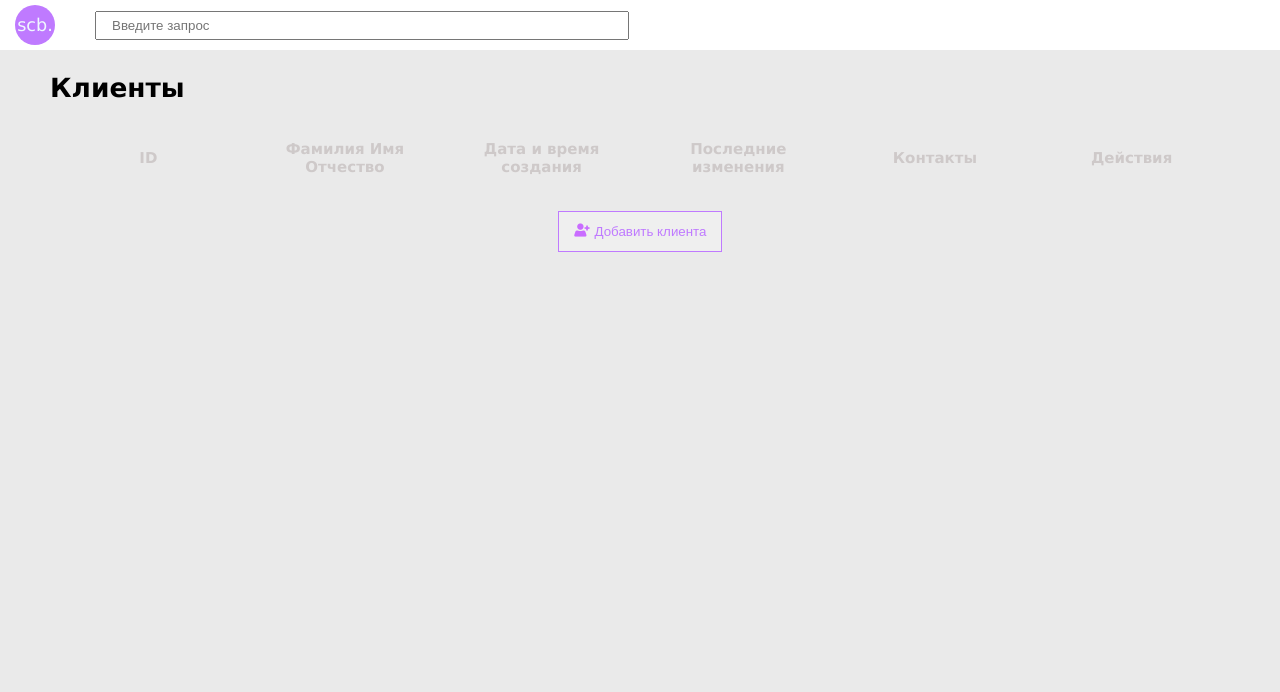
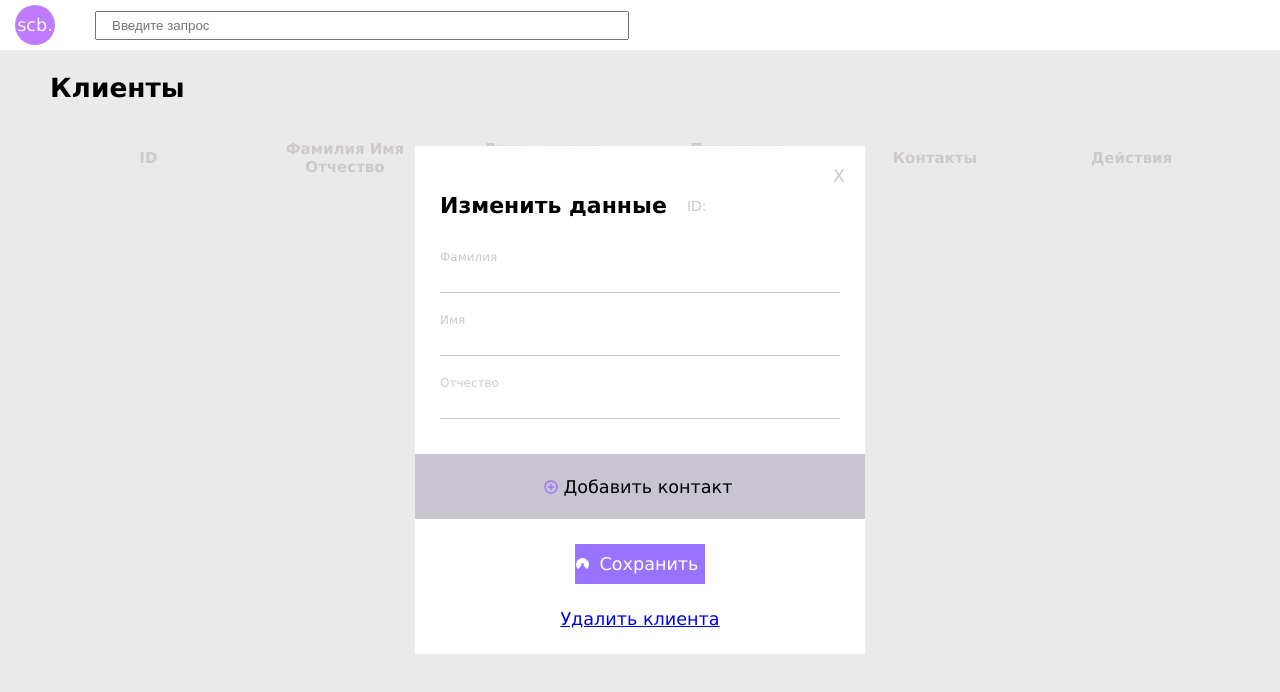
Before and after one commit to DimaShtGitHub/js_native_pet, a website built with Vite: page index.html in a window 1280 px wide. Built offline with nearby package versions, Linux system fonts and the light colour scheme; files whose address does not match are found by name.

Commit message:
update popup:
* вынес в отдельные функции различные компоненты (input, button, select)

* нужно закончить попап чтобы стереть старый образец кода

```diff
--- a/components/popup/popup.js
+++ b/components/popup/popup.js
@@ -1,8 +1,7 @@
 import { deletePerson } from "../../api/api";
 import { createPersonHook, editPersonHook, useApiMethods } from "../../helpers/hooks";
 import { popupBody } from "../../helpers/htmlElements";
-import { addContact } from "../ui/addContact/addContact";
-import { inputContact } from "../ui/inputContact/inputContact";
+import { inputContact, addContact } from "../ui/index";
 
 export const popup = () => {
   const sectionElment = document.createElement("section");
--- /dev/null
+++ b/components/popupElement/popupElement.js
@@ -0,0 +1,42 @@
+import { createPersonHook } from '../../helpers/hooks';
+import { popupForm } from '../popupForm/popupForm';
+import cls from './popupElement.module.css'
+
+export const popupElement = () => {
+  const form = popupForm()
+  // createPersonHook(form)
+
+  const container = document.createElement('div')
+  container.classList.add('popup', 'active')
+
+  const header = document.createElement('div')
+  header.classList.add(cls['popup__title']);
+
+  const headerText = document.createElement('p')
+  headerText.classList.add(cls['popup__title__text'])
+  headerText.innerText = 'Изменить данные'
+
+  const headerId = document.createElement('p')
+  headerId.classList.add(cls['popup__title__id'])
+  headerId.innerText = 'ID: ';
+
+  const headerBtnClose = document.createElement('div')
+  headerBtnClose.classList.add(cls['close-popup'])
+  headerBtnClose.id = 'btn_close-popup'
+  headerBtnClose.innerText = 'X'
+
+  headerBtnClose.addEventListener('click', () => {
+    container.classList.remove('active')
+  })
+
+  header.append(...[headerText, headerId, headerBtnClose])
+
+  const linkDeletePerson = document.createElement('a')
+  linkDeletePerson.classList.add(cls['link__delete-person'])
+  linkDeletePerson.href = '#'
+  linkDeletePerson.innerText = 'Удалить клиента'
+
+  container.append(...[header, form, linkDeletePerson])
+
+  return container
+}
--- /dev/null
+++ b/components/popupElement/popupElement.module.css
@@ -0,0 +1,30 @@
+.popup__title {
+  display: flex;
+  align-items: center;
+}
+
+.popup__title__text {
+  font-size: 22px;
+  font-weight: 600;
+  padding-right: 20px;
+}
+
+.popup__title__id {
+  color: rgb(206, 201, 201);
+  font-size: 14px;
+}
+
+.close-popup {
+  position: absolute;
+  right: 10px;
+  top: 10px;
+  padding: 10px;
+  cursor: pointer;
+  color: rgb(206, 201, 201);
+}
+
+.link__delete-person {
+  display: flex;
+  flex-direction: column;
+  align-items: center;
+}
--- /dev/null
+++ b/components/popupForm/popupForm.js
@@ -0,0 +1,44 @@
+import { createPersonHook } from '../../helpers/hooks';
+import { addContact, buttonForm, inputForm } from '../ui';
+import cls from './popupForm.module.css'
+
+export const popupForm = () => {
+  const btnSavePerson = buttonForm()
+  const container = document.createElement('form');
+  container.id = 'popup-form'
+  container.classList.add(cls['popup-form']);
+  const addContactBtn = addContact();
+
+  container.append(...[
+    inputForm('Фамилия', 'surname', 'input-surname'),
+    inputForm('Имя', 'name', 'input-name'),
+    inputForm('Отчество', 'lastName', 'input-lastName'),
+    addContactBtn,
+    btnSavePerson
+  ]);
+
+  btnSavePerson.addEventListener('submit', (e) => {
+
+    e.preventDefault();
+    const arrayContacts = []
+
+    // перебирает все поля контаков чтобы достать значение
+    addContactBtn.childNodes
+      .forEach((el) => {
+        if(el.childNodes[0].value) {
+          arrayContacts.push({
+            // значение выпадающего списка
+            type: el.childNodes[0].value,
+            // значение поля ввода
+            value: el.childNodes[1].value,
+          })
+        }
+      });
+
+      createPersonHook(container, arrayContacts)
+      console.log(123);
+  })
+
+
+  return container
+}
--- /dev/null
+++ b/components/popupForm/popupForm.module.css
@@ -0,0 +1,6 @@
+.popup-form {
+  display: flex;
+  flex-direction: column;
+  align-items: center;
+  margin-bottom: 15px;
+}
--- a/components/ui/addContact/addContact.js
+++ b/components/ui/addContact/addContact.js
@@ -1,9 +1,12 @@
 import cls from './addContact.module.css';
 import iconSvg from '../../../assets/img/add_circle_outline.svg'
+import { inputContact } from '..';
 
-export function addContact(fn) {
+export const addContact = (fn) => {
   const container = document.createElement('div')
-  container.classList.add(cls.container)
+  container.classList.add(cls.addContact)
+  const containerBtn = document.createElement('div')
+  containerBtn.classList.add(cls.btn)
 
   const icon = document.createElement('img')
   icon.src = iconSvg
@@ -14,10 +17,22 @@ export function addContact(fn) {
   text.innerText = 'Добавить контакт'
   text.classList.add(cls.text)
 
-  container.append(...[icon, text])
+  containerBtn.append(...[icon, text])
 
-  // container.addEventListener('click', () => {
-  //   fn()
-  // })
+  // const btn = document.createElement('input');
+  // btn.type = 'submit'
+  // btn.value = 'Добавить контакт'
+  // btn.classList.add(cls.text)
+
+  // containerBtn.append(...[icon, btn])
+
+  containerBtn.addEventListener('click', () => {
+      if(container.children.length <= 5) {
+        container.insertBefore(inputContact(container.children.length), containerBtn)
+      }
+  })
+
+  container.append(...[containerBtn])
+
   return container
 }
--- a/components/ui/addContact/addContact.module.css
+++ b/components/ui/addContact/addContact.module.css
@@ -1,20 +1,20 @@
-.container {
+.addContact {
   display: flex;
-  flex-direction: row;
+  flex-direction: column;
   justify-content: center;
   align-items: center;
 
-  /* width: calc(100% + 50px); */
-  width: 100%;
+  width: calc(100% + 20px);
+  /* width: 100%; */
   min-height: 35px;
 
   background-color: var(--bg-grey);
-
   margin: 25px 0px;
+  padding: 15px;
   cursor: pointer;
 }
 
-.container > * {
+.btn > * {
   margin-right: 5px;
 }
 
@@ -25,3 +25,11 @@
 .text {
 
 }
+
+.btn {
+  display: flex;
+  flex-direction: row;
+  justify-content: center;
+  align-items: center;
+
+}
--- /dev/null
+++ b/components/ui/buttonForm/buttonForm.js
@@ -0,0 +1,18 @@
+import cls from './buttonForm.module.css'
+
+export const buttonForm = () => {
+  const container = document.createElement('div')
+  const loader = document.createElement('span')
+  const btn = document.createElement('input')
+
+  loader.classList.add(cls.loader)
+
+  container.classList.add(cls['popup__btn__save'])
+
+  btn.classList.add(cls.btn)
+  btn.type = 'submit'
+  btn.value = 'Сохранить'
+  container.form = 'popup-form'
+  container.append(...[loader, btn])
+  return container
+}
--- /dev/null
+++ b/components/ui/buttonForm/buttonForm.module.css
@@ -0,0 +1,50 @@
+.popup__btn__save {
+  display: flex;
+  align-items: center;
+  justify-content: center;
+  width: 130px;
+  height: 40px;
+  color: white;
+  border: none;
+  /* cursor: pointer; */
+  background-color: #9873FF;
+  margin-bottom: 10px;
+}
+
+.btn {
+  /* padding: 10px 17px; */
+  border: none;
+  font: inherit;
+  color: inherit;
+  background-color: transparent;
+  cursor: pointer;
+}
+
+.popup__btn__save:hover {
+  background-color: #8052FF;
+}
+
+.popup__btn__save:active {
+  background-color: #3d277a;
+}
+
+.loader {
+  width: 13px;
+  height: 13px;
+  border: 5px solid #FFF;
+  border-bottom-color: transparent;
+  border-radius: 50%;
+  display: inline-block;
+  box-sizing: border-box;
+  animation: rotation 1s linear infinite;
+  margin-right: 5px;
+}
+
+@keyframes rotation {
+  0% {
+      transform: rotate(0deg);
+  }
+  100% {
+      transform: rotate(360deg);
+  }
+}
--- a/components/ui/customSelect/customSelect.js
+++ b/components/ui/customSelect/customSelect.js
@@ -7,7 +7,7 @@ export const customSelect = (options) => {
   options.forEach((el, index) => {
     const option = document.createElement('option')
     option.classList.add(cls.select__option)
-    option.value = index
+    option.value = el
     option.text = el
 
     container.append(option)
--- a/components/ui/inputContact/inputContact.js
+++ b/components/ui/inputContact/inputContact.js
@@ -6,12 +6,13 @@ export const listContact = [
   'Email', 'Facebook', 'Vk', 'Телефон', 'Другое'
 ]
 
-export function inputContact() {
+export const inputContact = (name) => {
   const container = document.createElement('div');
   container.classList.add(cls.container)
 
   const select = customSelect(listContact)
   const input = customInput()
+  input.name = name
 
 
   const btnClose = document.createElement('div');
@@ -20,6 +21,9 @@ export function inputContact() {
 
   btnClose.addEventListener('click', () => {
     // удалить контакт на сервере и в ДОМ ДЕРЕВЕ
+    // как собрать информацию из разных input и при нажатии кнопки сохранить отправить их вместе с данными пользователя
+    console.log(select.value, input.value);
+    // container.remove()
   })
 
   container.append(...[select, input, btnClose])
--- a/components/ui/inputContact/inputContact.module.css
+++ b/components/ui/inputContact/inputContact.module.css
@@ -1,7 +1,7 @@
 .container {
   display: flex;
   align-items: center;
-  width: calc(100% - 50px);
+  width: calc(100% - 20px);
   height: 35px;
   border: 1px solid grey;
   margin-top: 25px;
--- /dev/null
+++ b/components/ui/inputForm/inputForm.js
@@ -0,0 +1,22 @@
+import cls from './inputForm.module.css'
+
+
+export const inputForm = (text, name, id) => {
+  const container = document.createElement('div'),
+    input = document.createElement('input'),
+    label = document.createElement('label');
+
+  container.classList.add(cls['input-form']);
+
+  input.classList.add(cls['popup-form__input']);
+  input.id = id;
+  input.type = 'text';
+  input.name = name;
+
+  label.classList.add(cls['popup-form__label'])
+  label.innerText = text
+
+  container.append(...[label, input])
+
+  return container
+}
--- /dev/null
+++ b/components/ui/inputForm/inputForm.module.css
@@ -0,0 +1,18 @@
+.input-form {
+  display: flex;
+  flex-direction: column;
+  padding: 10px 0px;
+  width: 100%;
+}
+
+.popup-form__label {
+  font-size: 12px;
+  padding-bottom: 3px;
+  color: rgb(206, 201, 201);
+}
+
+.popup-form__input {
+  font-size: 20px;
+  border: none;
+  border-bottom: 1px solid rgb(206, 201, 201);
+}
--- a/db.json
+++ b/db.json
@@ -1 +1 @@
-[{"name":"dima","surname":"Штанкевич","lastName":"Dmitriy","contacts":[],"id":"1712153653219","updatedAt":"2024-04-03T14:14:13.220Z","createdAt":"2024-04-03T14:14:13.220Z"},{"name":"asdf","surname":"Штанкевич","lastName":"Dmitriy","contacts":[],"id":"1712153675338","updatedAt":"2024-04-30T19:54:19.322Z","createdAt":"2024-04-03T14:14:35.338Z"},{"name":"asdf","surname":"Штанкевичfdfd","lastName":"Dmitriy","contacts":[],"id":"1712153727990","updatedAt":"2024-04-30T19:53:03.591Z","createdAt":"2024-04-03T14:15:27.990Z"},{"name":"name","surname":"new 3","lastName":"surname","contacts":[],"id":"1712153855083","updatedAt":"2024-04-30T19:27:00.456Z","createdAt":"2024-04-03T14:17:35.083Z"},{"name":"4","surname":"45","lastName":"6","contacts":[],"id":"1712154713241","updatedAt":"2024-04-30T19:35:23.500Z","createdAt":"2024-04-03T14:31:53.242Z"},{"name":"name 2","surname":"new person 2","lastName":"surname 2","contacts":[],"id":"1714499677980","updatedAt":"2024-04-30T19:26:45.311Z","createdAt":"2024-04-30T17:54:37.981Z"},{"name":"2","surname":"1","lastName":"3","contacts":[],"id":"1714506812292","updatedAt":"2024-04-30T19:53:32.292Z","createdAt":"2024-04-30T19:53:32.292Z"}]
+[{"name":"asdf","surname":"Штанкевич","lastName":"Dmitriy","contacts":[],"id":"1712153675338","updatedAt":"2024-04-30T19:54:19.322Z","createdAt":"2024-04-03T14:14:35.338Z"},{"name":"asdf","surname":"Штанкевичfdfd","lastName":"Dmitriy","contacts":[],"id":"1712153727990","updatedAt":"2024-04-30T19:53:03.591Z","createdAt":"2024-04-03T14:15:27.990Z"},{"name":"name","surname":"new 3","lastName":"surname","contacts":[],"id":"1712153855083","updatedAt":"2024-04-30T19:27:00.456Z","createdAt":"2024-04-03T14:17:35.083Z"},{"name":"4","surname":"45","lastName":"6","contacts":[],"id":"1712154713241","updatedAt":"2024-04-30T19:35:23.500Z","createdAt":"2024-04-03T14:31:53.242Z"},{"name":"name 2","surname":"new person 2","lastName":"surname 2","contacts":[],"id":"1714499677980","updatedAt":"2024-04-30T19:26:45.311Z","createdAt":"2024-04-30T17:54:37.981Z"},{"name":"2","surname":"1","lastName":"3","contacts":[],"id":"1715117776491","updatedAt":"2024-05-07T21:36:16.491Z","createdAt":"2024-05-07T21:36:16.491Z"},{"name":"asdf","surname":"Штанкевич","lastName":"Dmitriy","contacts":[],"id":"1715163284274","updatedAt":"2024-05-08T10:14:44.274Z","createdAt":"2024-05-08T10:14:44.274Z"}]
--- a/helpers/hooks.js
+++ b/helpers/hooks.js
@@ -27,19 +27,23 @@ export const useApiMethods = (form, method, data) => {
 };
 
 // Принимает форму и создает нового пользователя
-export const createPersonHook = (form) => {
+export const createPersonHook = (form, contacts) => {
   const table = document.querySelector("#table__tbody");
-
   form.addEventListener("submit", async (e) => {
     e.preventDefault();
     const formData = new FormData(form);
 
-    const newPerson = await setPerson({
+    const personData = {
       surname: formData.get("surname"),
       name: formData.get("name"),
       lastName: formData.get("lastName"),
-    });
+    }
 
+    if(contacts?.length) {
+      personData.contacts = contacts
+    }
+
+    const newPerson = await setPerson(personData);
     // вмонтировает нового пользователя в таблицу
     table.append(createTableRow(newPerson));
     // отчищает форму
--- a/main.js
+++ b/main.js
@@ -1,9 +1,12 @@
 import { header } from "./components/header/header.js";
 import { body } from "./components/body/body.js";
 import { popup } from "./components/popup/popup.js";
+import { popupElement } from "./components/popupElement/popupElement.js";
 const app = document.querySelector(".app");
 
 // Инициализируем проект
 app.innerHTML += header();
 app.appendChild(body());
 app.appendChild(popup());
+
+app.append(popupElement())
```
Also changed, not shown: components/ui/index.js (+9 -1 lines).
